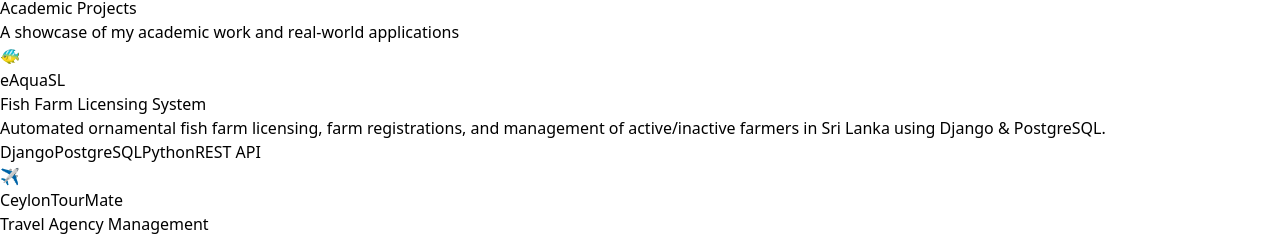
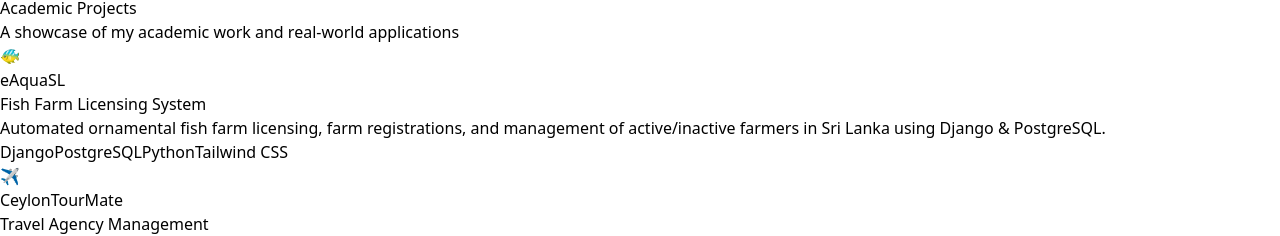
Before and after one commit to oshi2002/Oshi_Portfolio, a React (Vite) app: page / in a window 1280 px wide. Shown: the part 5270-5506 px from the top of the page. Built offline with nearby package versions, Linux system fonts and the light colour scheme.

Commit message:
update-02

```diff
--- a/src/components/EnhancedPortfolio.jsx
+++ b/src/components/EnhancedPortfolio.jsx
@@ -541,7 +541,7 @@
                 title: "eAquaSL",
                 subtitle: "Fish Farm Licensing System",
                 description: "Automated ornamental fish farm licensing, farm registrations, and management of active/inactive farmers in Sri Lanka using Django & PostgreSQL.",
-                tech: ["Django", "PostgreSQL", "Python", "REST API"],
+                tech: ["Django", "PostgreSQL", "Python", "Tailwind CSS"],
                 image: "🐠",
                 gradient: "from-cyan-500 to-blue-500"
               },
```
